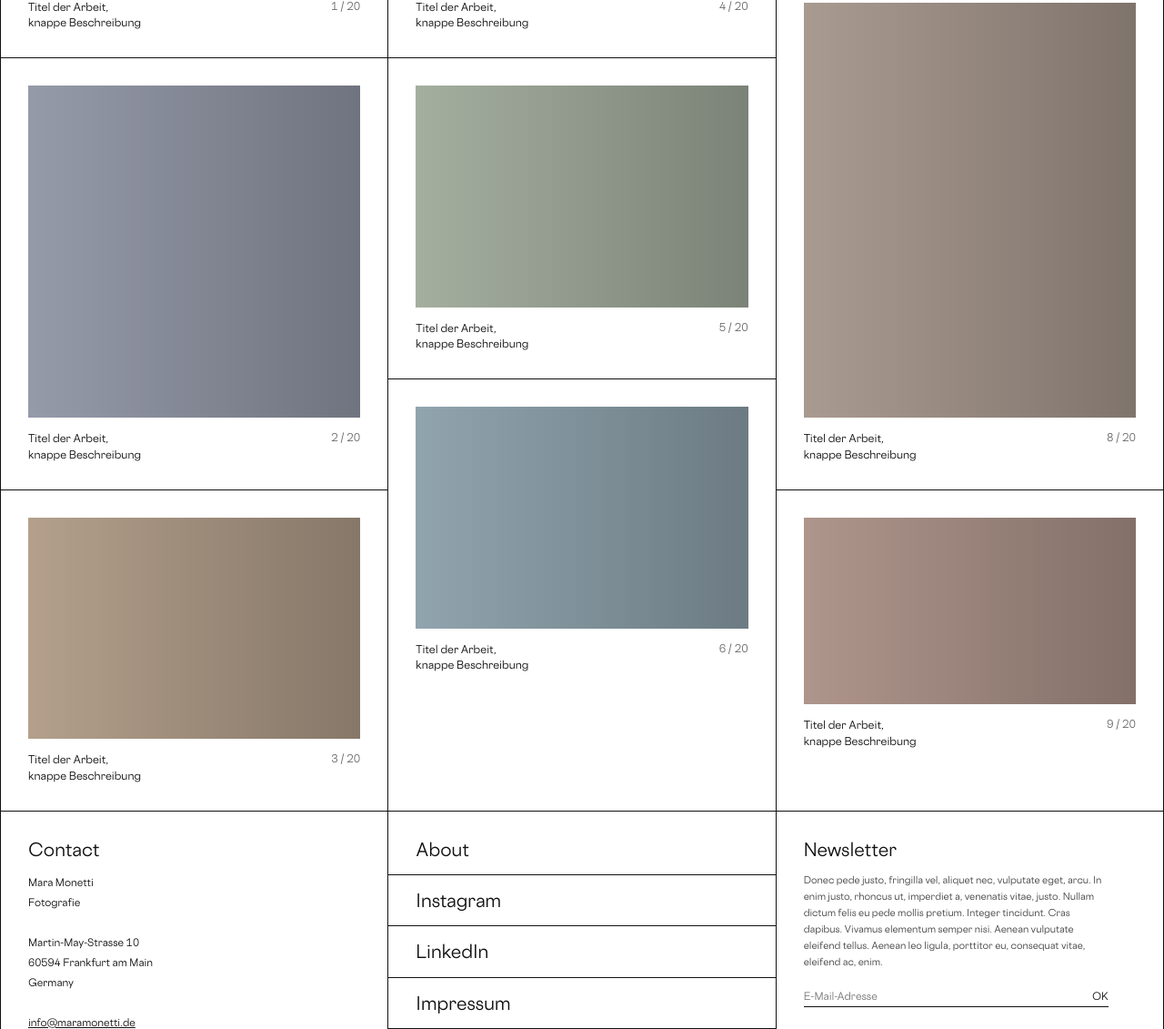
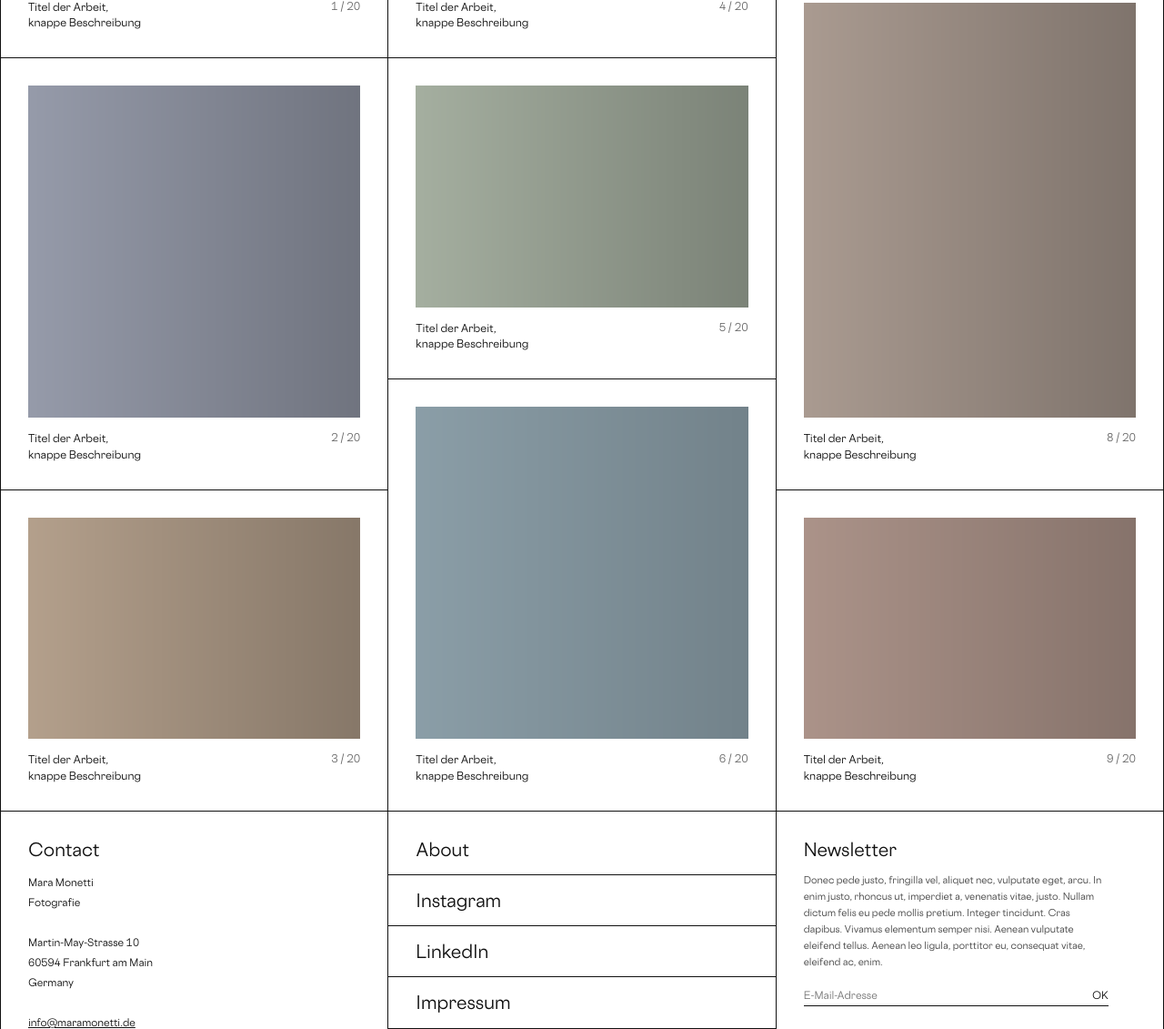
Before and after one commit to dm2026-art/maramonetti-, a PHP site: page / in a window 1280 px wide. Shown: the part 714-1845 px from the top of the page at 91% size. Run offline with PHP 8.4, Linux system fonts and the light colour scheme.

Commit message:
Fix hover-Opacity auf fbox + letzte Kachel füllt Raum mit Bild
fbox hover: opacity:0.6 → color:#888
  opacity machte Text UND border-bottom transparent → Linie wirkte dünner
  Mit color-Wechsel bleibt border immer volle 1px-Stärke

Letzte Kachel jeder Spalte:
  gc-inner: flex-column height:100% — füllt Kachelbox
  gc-img: flex:1 aspect-ratio:unset — Bild füllt Restfläche (object-fit:cover)
  Kein sichtbarer Leerraum mehr oberhalb des Footers

https://claude.ai/code/session_01LCNvYASN87XZrukGXA9cav

```diff
--- a/css/style.css
+++ b/css/style.css
@@ -80,10 +80,20 @@ html, body {
   cursor: pointer;
   transition: opacity 0.15s;
 }
-/* letzte Kachel jeder Spalte: füllt verbleibende Spaltenhöhe, kein border-bottom */
+/* letzte Kachel: füllt Spalte, Bild füllt verfügbare Höhe — kein Leerraum */
 .gcol > .gc:last-child {
   flex: 1;
   border-bottom: none;
+}
+.gcol > .gc:last-child .gc-inner {
+  height: 100%;
+  display: flex;
+  flex-direction: column;
+}
+.gcol > .gc:last-child .gc-img {
+  flex: 1;
+  aspect-ratio: unset;
+  min-height: 60px;
 }
 .gc:hover { opacity: 0.85; }
 
@@ -233,12 +243,13 @@ html, body {
   color: #111;
   text-decoration: none;
   line-height: 1;
-  transition: opacity 0.15s;
+  transition: color 0.15s;
 }
 /* First fbox: top padding = 32px to align title with col1/col3 */
 .fbox:first-child { padding-top: 32px; padding-bottom: 18px; padding-left: var(--gap); }
 .fbox:last-child { border-bottom: none; }
-.fbox:hover { opacity: 0.6; }
+/* color statt opacity — border bleibt immer volle Stärke */
+.fbox:hover { color: #888; }
 
 /* Col 3 newsletter */
 .fc3 { display: flex; flex-direction: column; }
```
